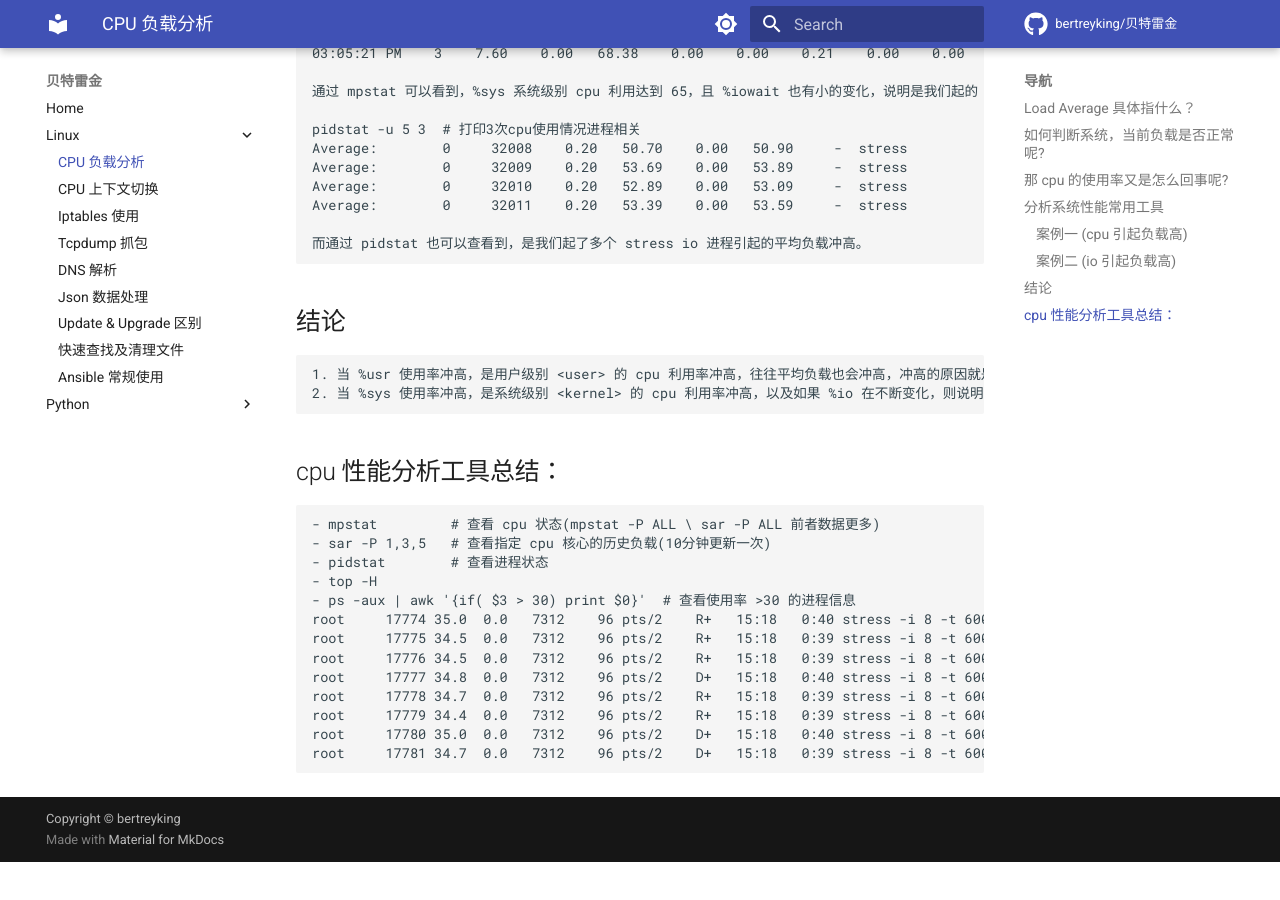
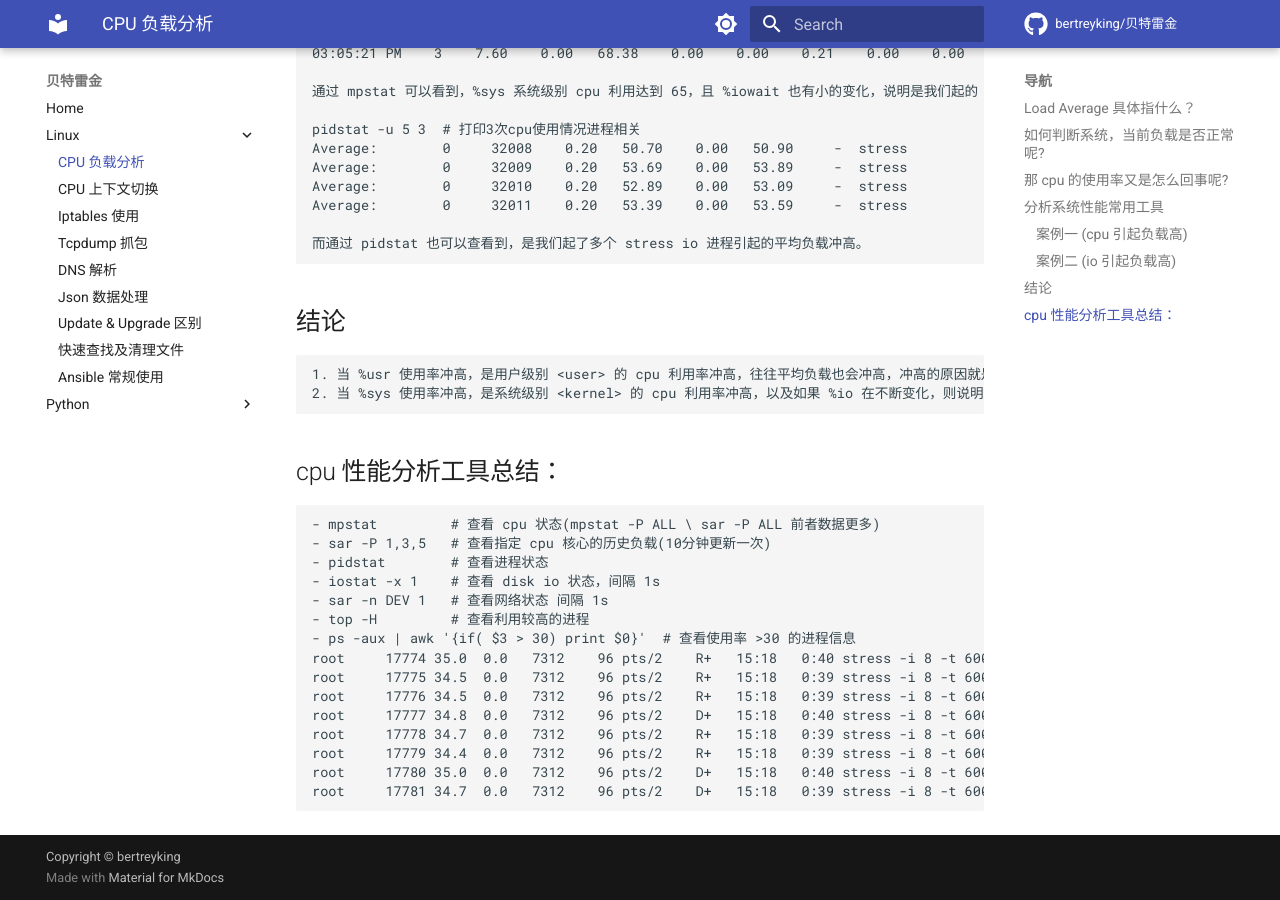
Before and after one commit to bertreyking/bertreyking.github.io, an MkDocs documentation site: the page built from docs/cpu_Load_Average分析.md, in a window 1280 px wide and 900 px high, scrolled down 3034 px. Built offline with MkDocs 1.6.1 and Material for MkDocs 9.7.7, drawn with Linux system fonts in a browser that asks for light colours; comment, search, counter and statistics services are not loaded; before the commit the page ends 3896 px from its top, so only the background shows below that.

Commit message:
update cpuload

```diff
--- a/docs/cpu_Load_Average分析.md
+++ b/docs/cpu_Load_Average分析.md
@@ -172,7 +172,9 @@ Average:        0     32011    0.20   53.39    0.00   53.59     -  stress
 - mpstat         # 查看 cpu 状态(mpstat -P ALL \ sar -P ALL 前者数据更多)
 - sar -P 1,3,5   # 查看指定 cpu 核心的历史负载(10分钟更新一次)
 - pidstat        # 查看进程状态
-- top -H
+- iostat -x 1    # 查看 disk io 状态，间隔 1s
+- sar -n DEV 1   # 查看网络状态 间隔 1s
+- top -H         # 查看利用较高的进程
 - ps -aux | awk '{if( $3 > 30) print $0}'  # 查看使用率 >30 的进程信息
 root     17774 35.0  0.0   7312    96 pts/2    R+   15:18   0:40 stress -i 8 -t 600
 root     17775 34.5  0.0   7312    96 pts/2    R+   15:18   0:39 stress -i 8 -t 600
```
